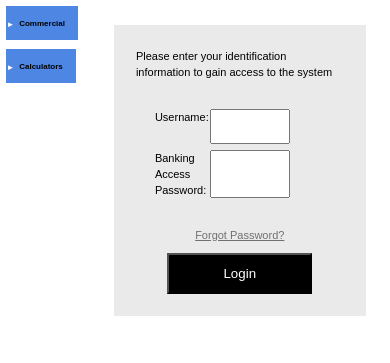
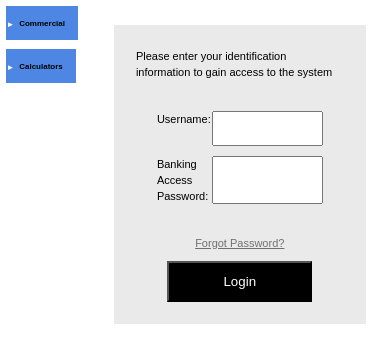
Before and after one commit to Kidar-kush/fsaboh, a plain HTML site: page index.html in a window 390 px wide. Shown: the part 153-516 px from the top of the page. Drawn offline with Linux system fonts and the light colour scheme.

Commit message:
Refactor CSS for improved layout and responsiveness

```diff
--- a/style.css
+++ b/style.css
@@ -187,15 +187,16 @@ legend{
     line-height: 1em;
     font-size: 8px;
 }
-.login-info .bank-box{
+.login-info .bank-box input{
+    width: 100%;
     display: grid;
-    padding: 3px;
-    gap: 5px;
-    grid-template-columns: 50px 1fr;
 }
 .login-info .use,.pass, input{
     padding: 0.5rem;
 }
+/* .login-info .bank{
+    font-size: 9px;
+} */
 .fdic-logo{
     color: #003256;
     font-size: larger;
```
